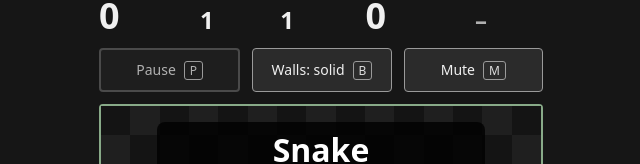
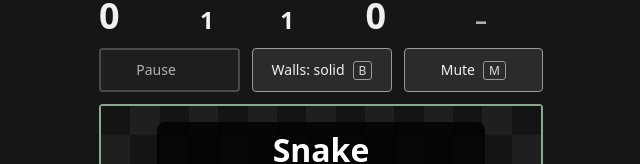
Before and after one commit to mariusachim/awesomeProject1, a React (Vite) app: page / in a window 1280 px wide. Shown: the part 138-302 px from the top of the page, without its empty margins (319-959 px from the left). Built offline with nearby package versions, Linux system fonts and the light colour scheme.

Commit message:
feat(#354): hide the p badge on the disabled pause button

```diff
--- a/src/index.css
+++ b/src/index.css
@@ -87,8 +87,9 @@ kbd {
   border-radius: 3px;
 }
 
+/* P does nothing before the first key; hidden, not removed, so the width stays. */
 button:disabled kbd {
-  color: #b0b0b0;
+  visibility: hidden;
 }
 
 .controls {
```
